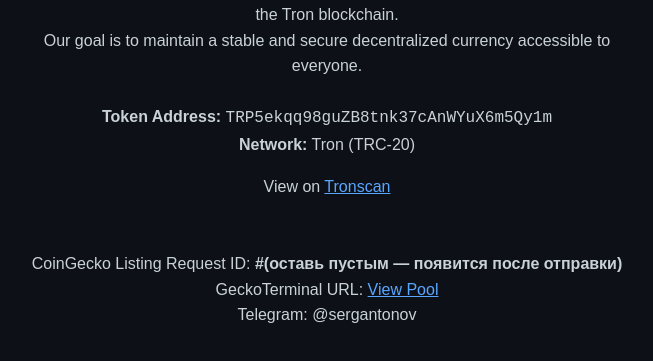
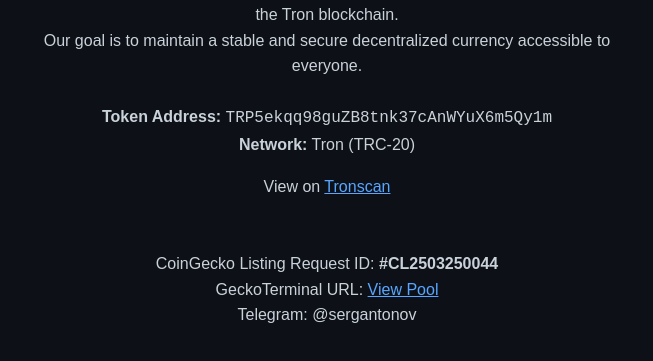
Before and after one commit to 1bitgroup1/UltraStableDecentralizedToken, a plain HTML site: page index.html in a window 1280 px wide. Shown: the part 345-706 px from the top of the page, without its empty margins (313-966 px from the left). Drawn offline with Linux system fonts and the light colour scheme.

Commit message:
index.html

```diff
--- a/index.html
+++ b/index.html
@@ -56,7 +56,7 @@
   </div>
   <!-- Verification for CoinGecko Listing -->
 <p>
-  CoinGecko Listing Request ID: <strong>#(оставь пустым — появится после отправки)</strong><br>
+  CoinGecko Listing Request ID: <strong>#CL2503250044</strong><br>
   GeckoTerminal URL: <a href="https://www.geckoterminal.com/tron/pools/..." target="_blank">View Pool</a><br>
   Telegram: @sergantonov
 </p>
```
